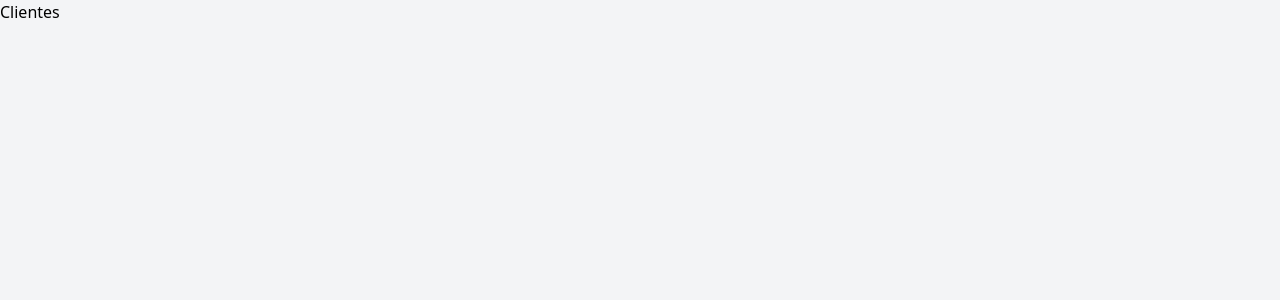
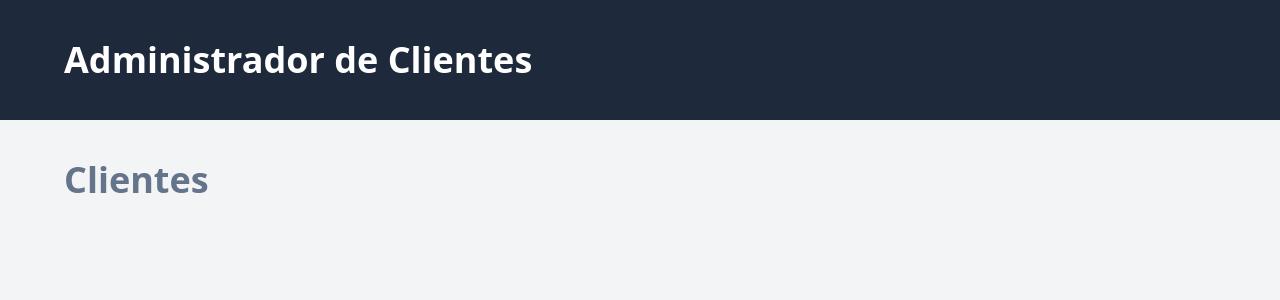
Before and after one commit to MendiolaSergioluis/crm-vue-typescript, a Vue app: page / in a window 1280 px wide. Shown: the top 300 px of the page. Built offline with nearby package versions, Linux system fonts and the light colour scheme.

Commit message:
Encabezado agregado

```diff
--- a/src/App.vue
+++ b/src/App.vue
@@ -3,7 +3,14 @@
 </script>
 
 <template>
-  <RouterView />
+  <header class="bg-slate-800">
+    <div class="mx-auto max-w-6xl py-10">
+      <h1 class="text-4xl font-extrabold text-white">Administrador de Clientes</h1>
+    </div>
+  </header>
+  <main class="max-w-6xl mx-auto mt-10">
+    <RouterView />
+  </main>
 </template>
 
 <style scoped></style>
--- a/src/views/ClientesView.vue
+++ b/src/views/ClientesView.vue
@@ -2,6 +2,6 @@
 
 <template>
   <div>
-    <h1>Clientes</h1>
+    <h1 class="text-4xl font-extrabold text-slate-500">Clientes</h1>
   </div>
 </template>
```
